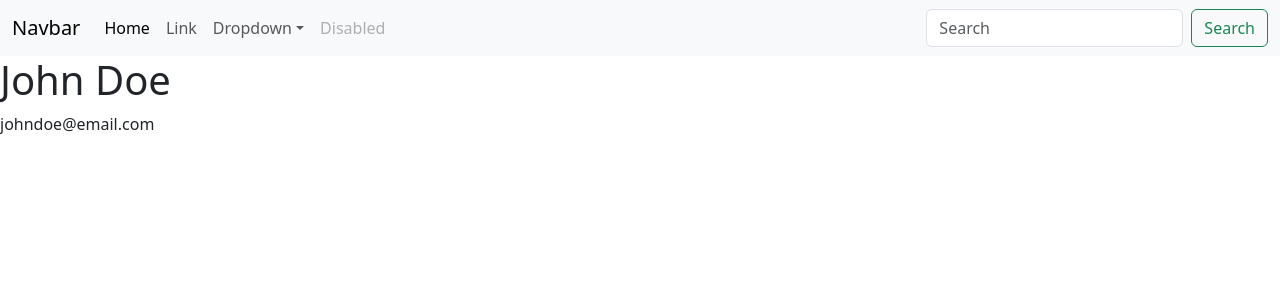
After one commit to zufarra/sijarta-ltb, a Django app: page /users/profile/ in a window 1280 px wide. The commit adds this page. Shown: the top 300 px of the page. Run offline with Django 5.2, Linux system fonts and the light colour scheme.

Commit message:
feat: base and navbar html with bootstrap

```diff
--- a/sijarta_ltb/urls.py
+++ b/sijarta_ltb/urls.py
@@ -1,5 +1,5 @@
 """
-URL configuration for roso_jogja project.
+URL configuration for sijarta_ltb project.
 
 The `urlpatterns` list routes URLs to views. For more information please see:
     https://docs.djangoproject.com/en/5.1/topics/http/urls/
@@ -23,6 +23,7 @@ from django.urls import include, path
 urlpatterns = [
     path("admin/", admin.site.urls),
     path("__reload__/", include("django_browser_reload.urls")),
+    path("users/", include("users.urls")),
 ]
 
 if settings.DEBUG:
--- a/templates/base.html
+++ b/templates/base.html
@@ -1,17 +1,24 @@
+{% load static %}
+<!DOCTYPE html>
+<html>
     <head>
-  {% block meta %}
         <meta charset="UTF-8" />
         <meta name="viewport" content="width=device-width, initial-scale=1" />
-  <link
-    href="https://cdn.jsdelivr.net/npm/bootstrap@5.3.2/dist/css/bootstrap.min.css"
+        {% block meta %}
+        {% endblock meta %}
+        <link href="https://cdn.jsdelivr.net/npm/bootstrap@5.3.3/dist/css/bootstrap.min.css"
               rel="stylesheet"
-    integrity="sha384-T3c6CoIi6uLrA9TneNEoa7RxnatzjcDSCmG1MXxSR1GAsXEV/Dwwykc2MPK8M2HN"
-    crossorigin="anonymous"
-  />
-  <script
-    src="https://code.jquery.com/jquery-3.6.0.min.js"
+              integrity="sha384-QWTKZyjpPEjISv5WaRU9OFeRpok6YctnYmDr5pNlyT2bRjXh0JMhjY6hW+ALEwIH"
+              crossorigin="anonymous">
+        <script src="https://code.jquery.com/jquery-3.6.0.min.js"
                 integrity="sha384-KyZXEAg3QhqLMpG8r+J4jsl5c9zdLKaUk5Ae5f5b1bw6AUn5f5v8FZJoMxm6f5cH1"
-    crossorigin="anonymous"
-  ></script>
-  {% endblock meta %}
+                crossorigin="anonymous"></script>
     </head>
+    <body>
+        {% block content %}
+        {% endblock content %}
+    </body>
+    <script src="https://cdn.jsdelivr.net/npm/bootstrap@5.3.3/dist/js/bootstrap.bundle.min.js"
+            integrity="sha384-YvpcrYf0tY3lHB60NNkmXc5s9fDVZLESaAA55NDzOxhy9GkcIdslK1eN7N6jIeHz"
+            crossorigin="anonymous"></script>
+</html>
--- /dev/null
+++ b/templates/navbar.html
@@ -0,0 +1,62 @@
+<nav class="navbar navbar-expand-lg bg-body-tertiary">
+  <div class="container-fluid">
+    <a class="navbar-brand" href="#">Navbar</a>
+    <button
+      class="navbar-toggler"
+      type="button"
+      data-bs-toggle="collapse"
+      data-bs-target="#navbarSupportedContent"
+      aria-controls="navbarSupportedContent"
+      aria-expanded="false"
+      aria-label="Toggle navigation"
+    >
+      <span class="navbar-toggler-icon"></span>
+    </button>
+    <div class="collapse navbar-collapse" id="navbarSupportedContent">
+      <ul class="navbar-nav me-auto mb-2 mb-lg-0">
+        <li class="nav-item">
+          <a class="nav-link active" aria-current="page" href="#">Home</a>
+        </li>
+        <li class="nav-item">
+          <a class="nav-link" href="#">Link</a>
+        </li>
+        <li class="nav-item dropdown">
+          <a
+            class="nav-link dropdown-toggle"
+            href="#"
+            role="button"
+            data-bs-toggle="dropdown"
+            aria-expanded="false"
+            >Dropdown</a
+          >
+          <ul class="dropdown-menu">
+            <li>
+              <a class="dropdown-item" href="#">Action</a>
+            </li>
+            <li>
+              <a class="dropdown-item" href="#">Another action</a>
+            </li>
+            <li>
+              <hr class="dropdown-divider" />
+            </li>
+            <li>
+              <a class="dropdown-item" href="#">Something else here</a>
+            </li>
+          </ul>
+        </li>
+        <li class="nav-item">
+          <a class="nav-link disabled" aria-disabled="true">Disabled</a>
+        </li>
+      </ul>
+      <form class="d-flex" role="search">
+        <input
+          class="form-control me-2"
+          type="search"
+          placeholder="Search"
+          aria-label="Search"
+        />
+        <button class="btn btn-outline-success" type="submit">Search</button>
+      </form>
+    </div>
+  </div>
+</nav>
--- /dev/null
+++ b/users/templates/show_profile.html
@@ -0,0 +1,10 @@
+{% extends 'base.html' %}
+{% load static %}
+{% block meta %}
+    <title>Profile Page</title>
+{% endblock meta %}
+{% block content %}
+    {% include 'navbar.html' %}
+    <h1>{{ name }}</h1>
+    <p>{{ email }}</p>
+{% endblock %}
--- a/users/urls.py
+++ b/users/urls.py
@@ -0,0 +1,7 @@
+from django.urls import path
+
+from users.views import show_profile
+
+app_name = "user"
+
+urlpatterns = [path("profile/", show_profile, name="show_profile")]
--- a/users/views.py
+++ b/users/views.py
@@ -1,3 +1,10 @@
 from django.shortcuts import render
 
 # Create your views here.
+
+
+def show_profile(request):
+
+    context = {"name": "John Doe", "email": "johndoe@email.com"}
+
+    return render(request, "show_profile.html", context)
```
Lines whose indentation alone changed are shown as unchanged.
